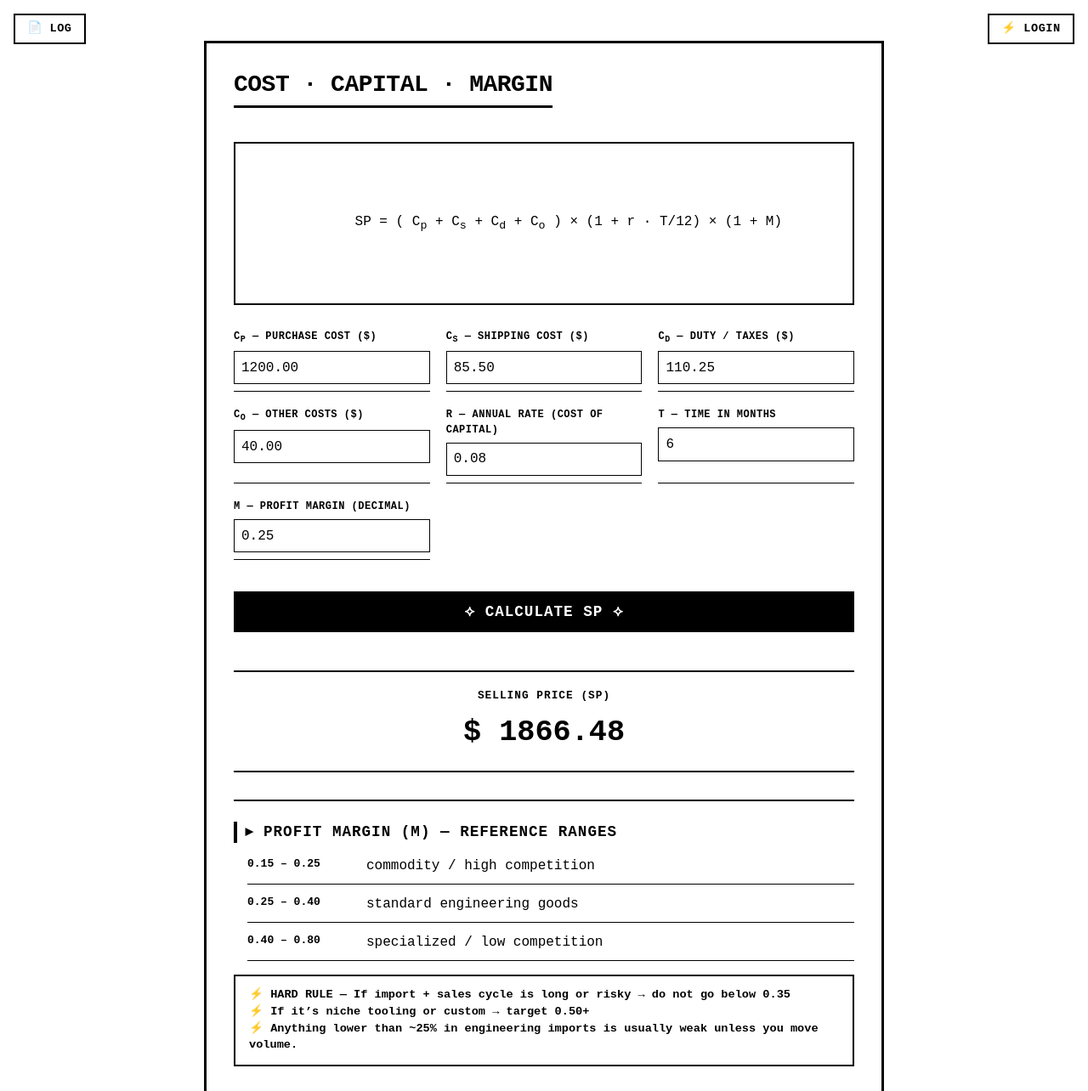
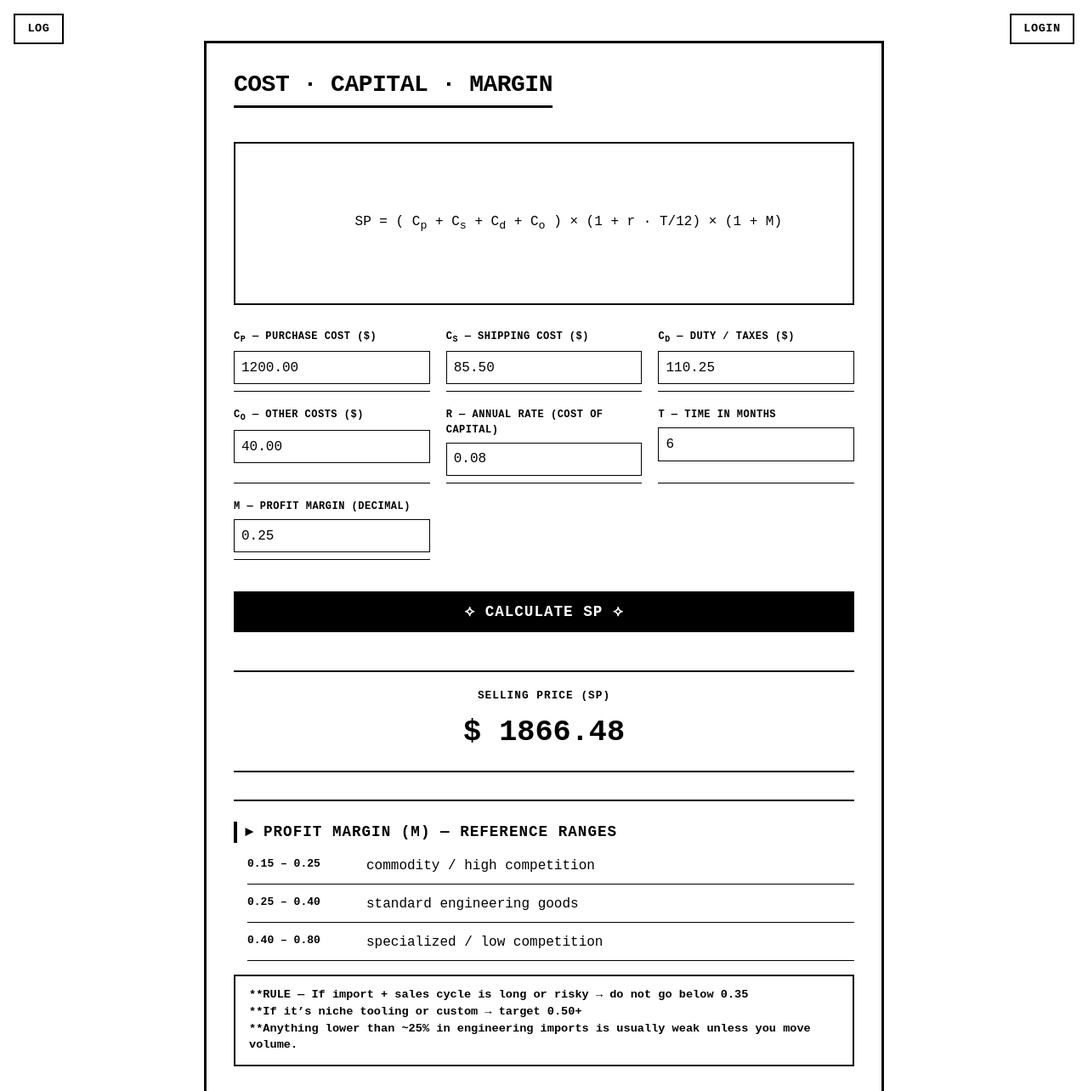
Before and after one commit to quincunx-systems/Pricing-Formula-Engineering-Sector, a plain HTML site: page Index.html in a window 1280 px wide. Shown: the top 1284 px of the page at 85% size. Drawn offline with Linux system fonts and the light colour scheme.

Commit message:
Update Index.html

```diff
--- a/Index.html
+++ b/Index.html
@@ -298,10 +298,10 @@
 <!-- top corners: log navigation (B&W) -->
 <div class="corner-nav">
   <div class="nav-left">
-    <a href="#" id="logLinkLeft">📄 LOG</a>
+    <a href="#" id="logLinkLeft"> LOG</a>
   </div>
   <div class="nav-right">
-    <a href="#" id="logLinkRight">⚡ LOGIN</a>
+    <a href="#" id="logLinkRight"> LOGIN</a>
   </div>
 </div>
 
@@ -375,9 +375,9 @@
         </div>
       </div>
       <div class="hard-rule">
-        ⚡ HARD RULE — If import + sales cycle is long or risky → <strong>do not go below 0.35</strong><br>
-        ⚡ If it’s niche tooling or custom → <strong>target 0.50+</strong><br>
-        ⚡ Anything lower than ~25% in engineering imports is usually weak unless you move volume.
+        **RULE — If import + sales cycle is long or risky → <strong>do not go below 0.35</strong><br>
+        **If it’s niche tooling or custom → <strong>target 0.50+</strong><br>
+         **Anything lower than ~25% in engineering imports is usually weak unless you move volume.
       </div>
     </div>
 
@@ -406,7 +406,7 @@
         </div>
       </div>
       <div class="hard-rule">
-        🧠 HARD RULE — If your cash is tied up for months in imports → use at least <strong>0.30 (30%)</strong>.<br>
+        **RULE — If your cash is tied up for months in imports → use at least <strong>0.30 (30%)</strong>.<br>
         Anything lower = you’re underpricing your time and risk.
       </div>
     </div>
```
